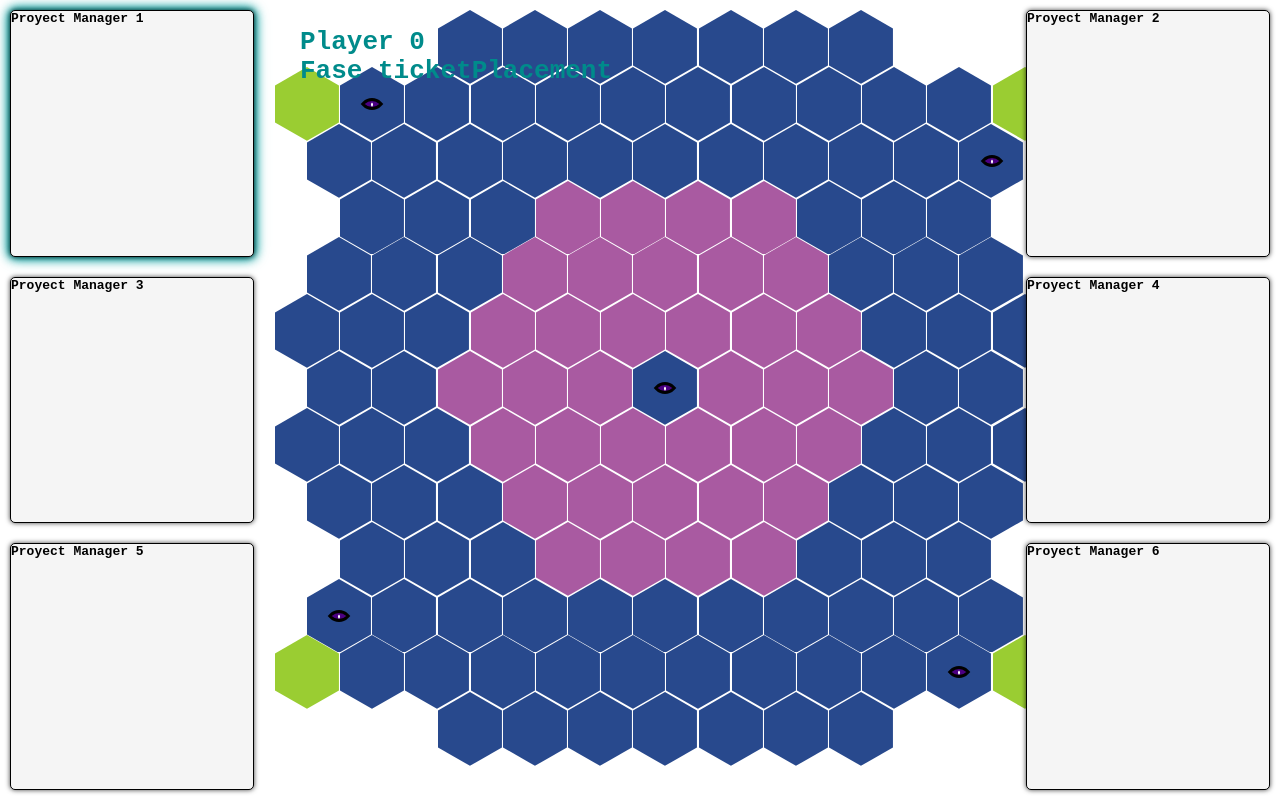
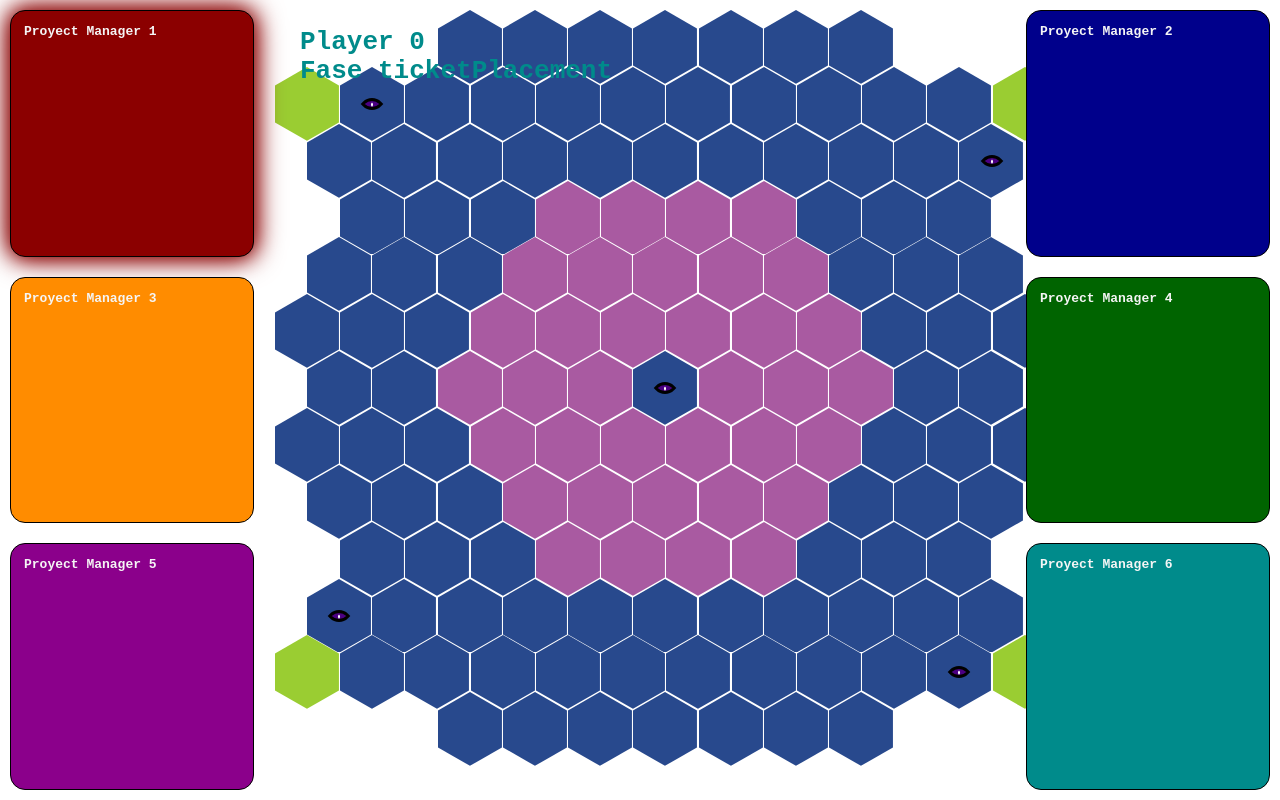
Before and after one commit to SebMoreno/disloyal-competition-game, a React (Vite) app: page / in a window 1280 px wide. Built offline with nearby package versions, Linux system fonts and the light colour scheme.

Commit message:
adding color to player cards

```diff
--- a/src/components/Game.tsx
+++ b/src/components/Game.tsx
@@ -47,7 +47,10 @@ export const Game: React.FC<GameProps> = ({
                 if (tickets.current > 0
                     && cell.type === "sprintDay"
                     && cell.content.length === 0) {
-                    cell.content.push({name: "ticket" + currentPlayer as Ticket, movements: GameConstants.ticketMovements});
+                    cell.content.push({
+                        name: "ticket" + currentPlayer as Ticket,
+                        movements: GameConstants.ticketMovements
+                    });
                     tickets.current--;
                     nextTurn();
                 }
@@ -159,11 +162,13 @@ export const Game: React.FC<GameProps> = ({
     }
 
     return <div className="game">
-        {Array(numOfPlayers).fill(null).map((_, i) => <PlayerCard
-            key={i}
-            playerNumber={i}
-            isCurrent={currentPlayer === i}
-        />)}
+        {players.map((player, i) =>
+            <PlayerCard
+                key={i}
+                player={player}
+                isCurrent={currentPlayer === i}
+            />
+        )}
         <h1 style={{color: "darkcyan", zIndex: 9, position: "absolute", left: 300}}>Player {currentPlayer}</h1>
         <h1 style={{color: "darkcyan", zIndex: 9, position: "absolute", left: 300, top: "3rem"}}>Fase {fase}</h1>
         <Board cells={cells} onCellSelected={handleCellSelected}/>
--- a/src/components/PlayerCard.tsx
+++ b/src/components/PlayerCard.tsx
@@ -1,18 +1,21 @@
 import React from "react";
-import { GameEvent } from "../types.ts";
+import { ProjectManager } from "../types.ts";
 import "../styles/PlayerCard.css";
 
 export interface PlayerCardProps {
-    playerNumber: number;
+    player: ProjectManager;
     isCurrent: boolean;
-    playerIdeas?: GameEvent[];
-    playerCounters?: GameEvent[];
 }
 
-export const PlayerCard: React.FC<PlayerCardProps> = ({playerNumber, isCurrent}) => {
+export const PlayerCard: React.FC<PlayerCardProps> = ({player, isCurrent}) => {
     return (
-        <section className={"playerCard" + (isCurrent ? " highlight" : "")}>
-            <article>Proyect Manager {playerNumber + 1}</article>
+        <section
+            className={"playerCard" + (isCurrent ? " highlight" : "")}
+            style={{
+                backgroundColor: `var(--color-player${player.id})`,
+                "--card-color": `var(--color-player${player.id})`
+            } as React.CSSProperties & { "--card-color": string }}>
+            <article>Proyect Manager {player.id + 1}</article>
         </section>
     );
 }
--- a/src/hooks/usePlayers.ts
+++ b/src/hooks/usePlayers.ts
@@ -3,7 +3,13 @@ import { ProjectManager } from "../types.ts";
 
 export function usePlayers(numOfPlayers: number) {
     const [currentPlayer, setCurrentPlayer] = useState(0);
-    const [players, setPlayers] = useState<ProjectManager[]>([{}]);
+    const [players, setPlayers] = useState<ProjectManager[]>(
+        () => Array(numOfPlayers).fill(null).map((_, id) => ({
+            id,
+            ticketsWithdrawn: 0,
+            techDebt: 0
+        } as ProjectManager))
+    );
     const playerMovements = useRef(3);
     const nextTurn = useCallback(
         () => setCurrentPlayer(prevPlayer => {
--- a/src/index.css
+++ b/src/index.css
@@ -1,10 +1,10 @@
 :root {
-    --color-player0: "darkred";
-    --color-player1: "darkblue";
-    --color-player2: "darkorange";
-    --color-player3: "darkgreen";
-    --color-player4: "darkmagenta";
-    --color-player5: "darkcyan";
+    --color-player0: darkred;
+    --color-player1: darkblue;
+    --color-player2: darkorange;
+    --color-player3: darkgreen;
+    --color-player4: darkmagenta;
+    --color-player5: darkcyan;
 }
 
 html, body {
--- a/src/styles/PlayerCard.css
+++ b/src/styles/PlayerCard.css
@@ -1,4 +1,5 @@
 .playerCard {
+    padding: 1rem;
     display: flex;
     flex-direction: column;
     width: 100%;
@@ -6,11 +7,12 @@
     box-sizing: border-box;
     z-index: 1;
     border: 1px solid black;
-    border-radius: 5px;
+    border-radius: 15px;
+    color: #f5f5f5;
     background-color: #f5f5f5;
-    box-shadow: 0 0 5px 0 rgba(0, 0, 0, 0.75);
+    --card-color: #f5f5f5;
 }
 
 .playerCard.highlight {
-    filter: drop-shadow(0 0 5px darkcyan) drop-shadow(0 0 5px #36bebe);
+    box-shadow: 0 0 20px var(--card-color), 0 0 30px var(--card-color);
 }
```
